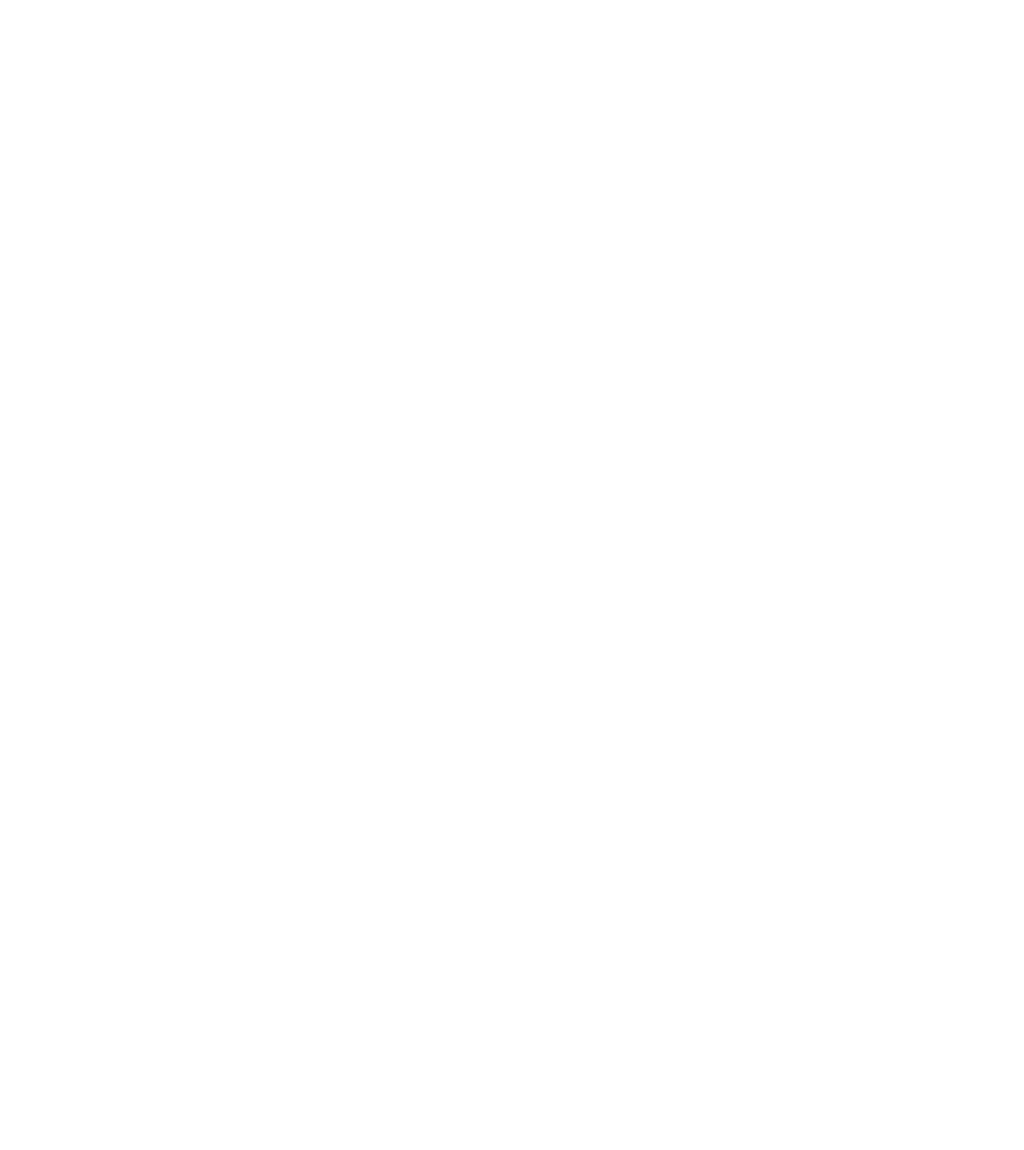
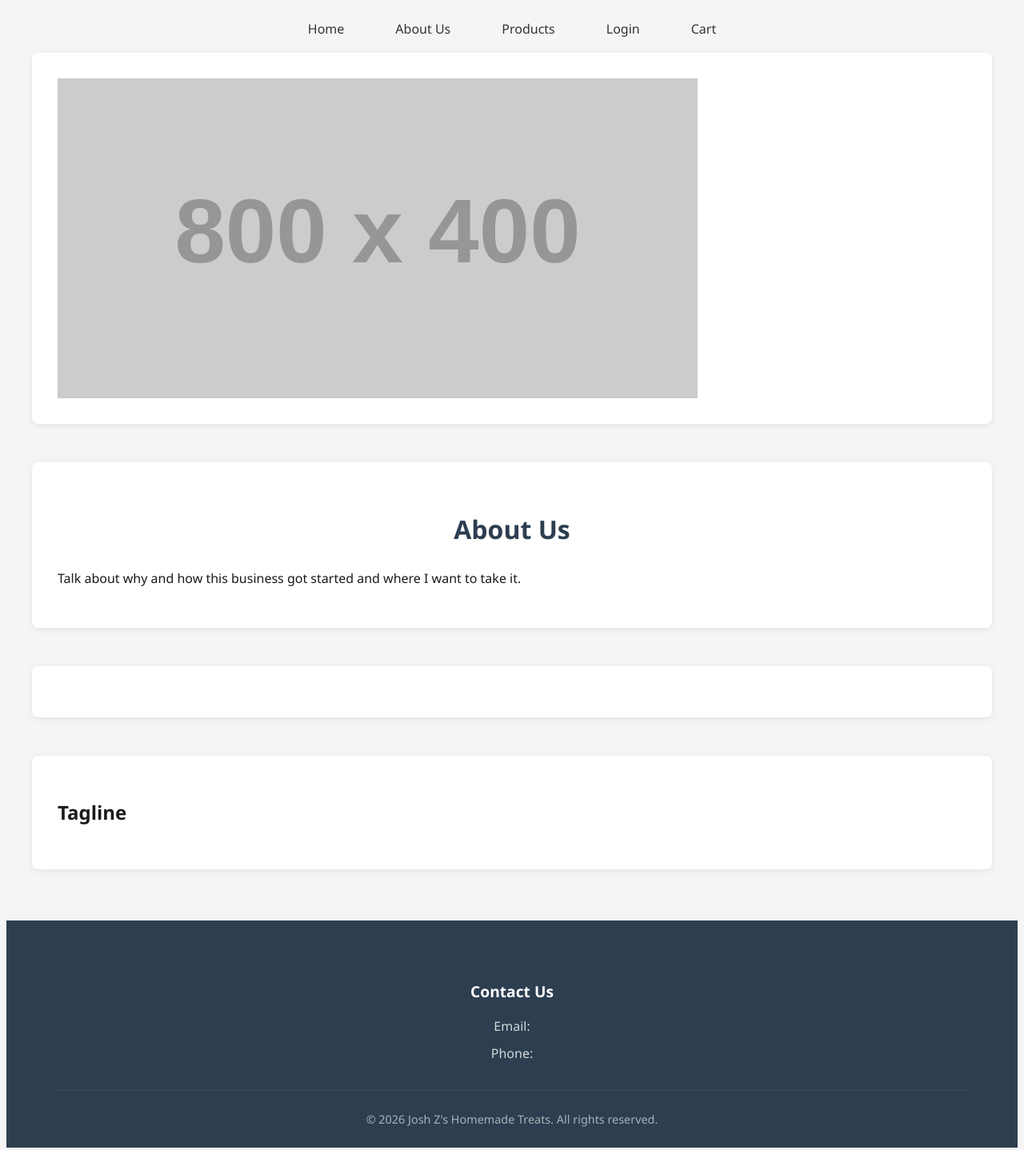
Before and after one commit to JoshZ520/JZHomemadeTreats, a plain HTML site: page about.html in a window 1280 px wide. Shown: the whole page at 80% size. Before the commit the page ends 800 px from the top, so only its background shows below. Drawn offline with Linux system fonts and the light colour scheme; placeholder pictures from the web are drawn by us.

Commit message:
started the other html pages

```diff
--- a/about.html
+++ b/about.html
@@ -4,8 +4,55 @@
     <meta charset="UTF-8">
     <meta name="viewport" content="width=device-width, initial-scale=1.0">
     <title>About Us</title>
+    <link rel="stylesheet" href="css/global.css">
+    <link rel="stylesheet" href="css/components.css">
+
 </head>
 <body>
+    <header id="about-page">
+         <nav>
+            <ul>
+            <li><a href="index.html">Home</a></li>
+            <li><a href="about.html"> About Us</a></li>
+            <li><a href="products.html"> Products </a></li>
+            <li><a> Login </a></li>
+            <li><a href="checkout.html"> Cart </a></li>
+            </ul>
+        </nav>
+    </header>
+    <main>
+        <section id="hero-section">
+        <img src="https://placehold.co/800x400?Hero+Image" alt="About us image">
+        </section>
 
+        <section class="introduction">
+            <h2> About Us</h2>
+            <p>Talk about why and how this business got started and where I want to take it.</p>
+        </section>
+
+        <section class="about-info">
+            <div id="values">
+                <!-- Bullet points of what this company values -->
+            </div>
+            <div id="started">
+                <!-- Short bullet points about how it started -->
+            </div>
+            <div id="ordering">
+                <!-- Numbered steps on how to order from the website -->
+            </div>
+        </section>
+
+        <section id="tagline"> <h1>Tagline</h1> </section>
+    </main>
+        <footer>
+        <div class="contact-info">
+            <h4>Contact Us</h4>
+            <p>Email: </p>
+            <p>Phone: </p>
+        </div>
+        <div class="copyright">
+            <p>&copy; 2026 Josh Z's Homemade Treats. All rights reserved.</p>
+        </div>
+    </footer>
 </body>
 </html>
```
Also changed, not shown: checkout.html (+26 -1 lines), products.html (+28 -1 lines).
